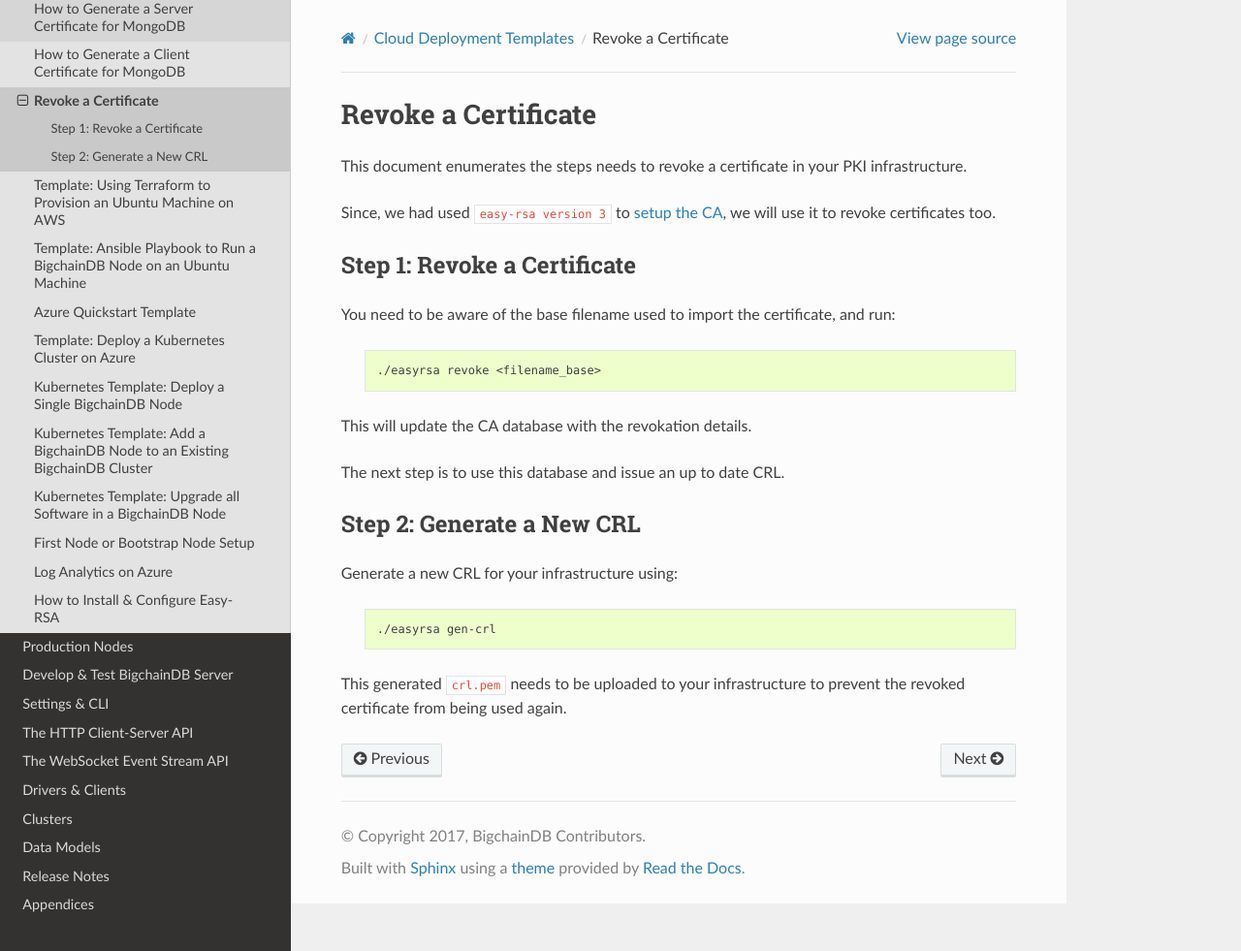
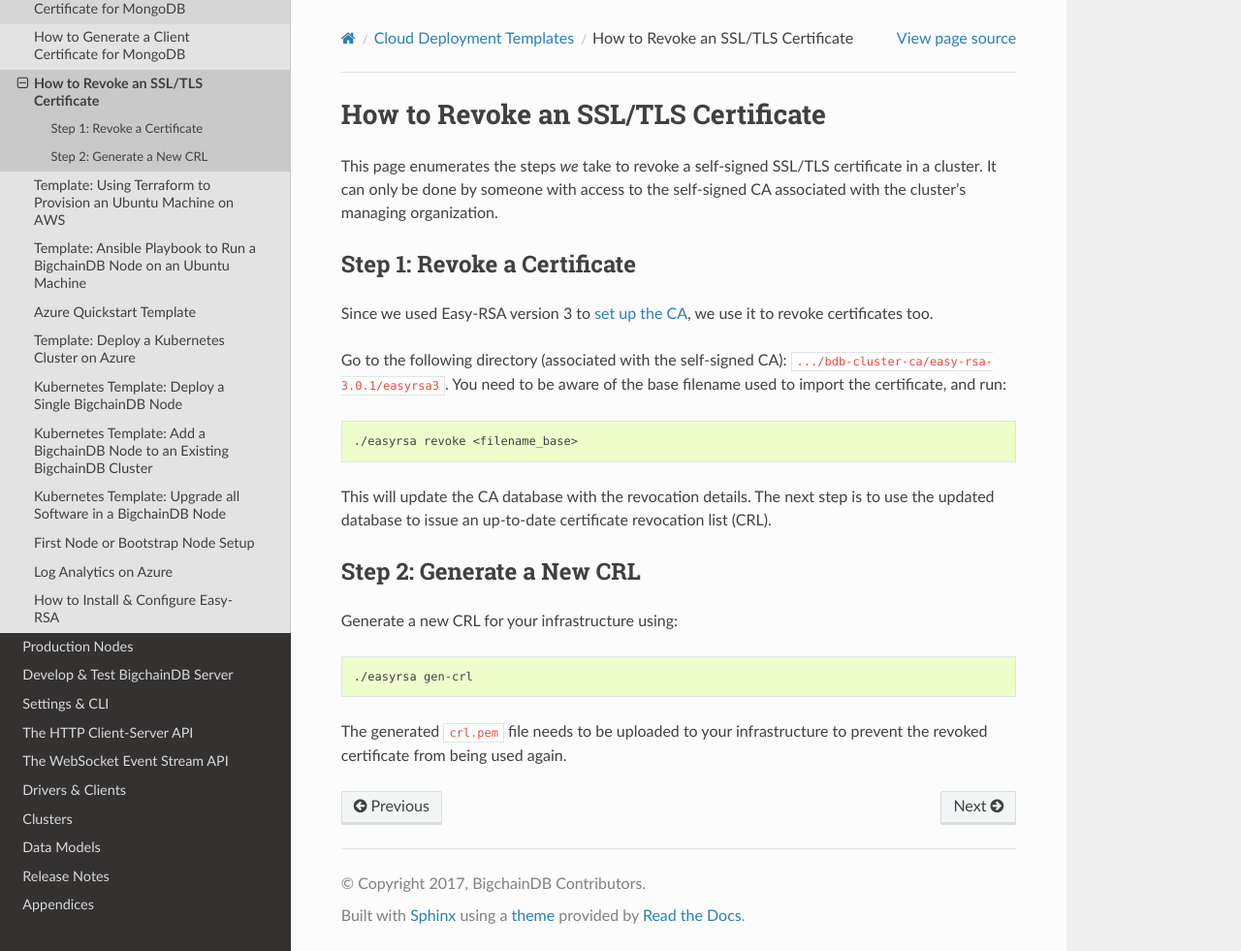
Before and after one commit to bigchaindb/bigchaindb, a Sphinx documentation site: the page built from docs/server/source/cloud-deployment-templates/revoke-tls-certificate.rst, in a window 1280 px wide and 981 px high. Shown: the whole window at 97% size. Built offline with Sphinx 7.4.7 and the Read the Docs theme 2.0.0, drawn with Linux system fonts in a browser that asks for light colours; pages that are not in the unit, such as notebooks, are missing from menus.

Commit message:
copy-edited page about how to revoke a certificate

```diff
--- a/docs/server/source/cloud-deployment-templates/revoke-tls-certificate.rst
+++ b/docs/server/source/cloud-deployment-templates/revoke-tls-certificate.rst
@@ -1,28 +1,30 @@
-Revoke a Certificate
-====================
+How to Revoke an SSL/TLS Certificate
+====================================
 
-
-This document enumerates the steps needs to revoke a certificate in your PKI
-infrastructure.
-
-Since, we had used ``easy-rsa version 3`` to
-:ref:`setup the CA <How to Set Up a Self-Signed Certificate Authority>`, we will use it
-to revoke certificates too.
-
+This page enumerates the steps *we* take to revoke a self-signed SSL/TLS certificate
+in a cluster.
+It can only be done by someone with access to the self-signed CA
+associated with the cluster's managing organization.
 
 Step 1: Revoke a Certificate
 ----------------------------
 
+Since we used Easy-RSA version 3 to
+:ref:`set up the CA <How to Set Up a Self-Signed Certificate Authority>`,
+we use it to revoke certificates too.
+
+Go to the following directory (associated with the self-signed CA):
+``.../bdb-cluster-ca/easy-rsa-3.0.1/easyrsa3``.
 You need to be aware of the base filename used to import the certificate, and
 run:
 
-    .. code:: bash
+.. code:: bash
 
-        ./easyrsa revoke <filename_base>
+   ./easyrsa revoke <filename_base>
 
-This will update the CA database with the revokation details.
-
-The next step is to use this database and issue an up to date CRL.
+This will update the CA database with the revocation details.
+The next step is to use the updated database to issue an up-to-date
+certificate revocation list (CRL).
 
 
 Step 2: Generate a New CRL
@@ -30,9 +32,9 @@ Step 2: Generate a New CRL
 
 Generate a new CRL for your infrastructure using:
 
-    .. code:: bash
+.. code:: bash
 
-        ./easyrsa gen-crl
+   ./easyrsa gen-crl
 
-This generated ``crl.pem`` needs to be uploaded to your infrastructure to
+The generated ``crl.pem`` file needs to be uploaded to your infrastructure to
 prevent the revoked certificate from being used again.
```
